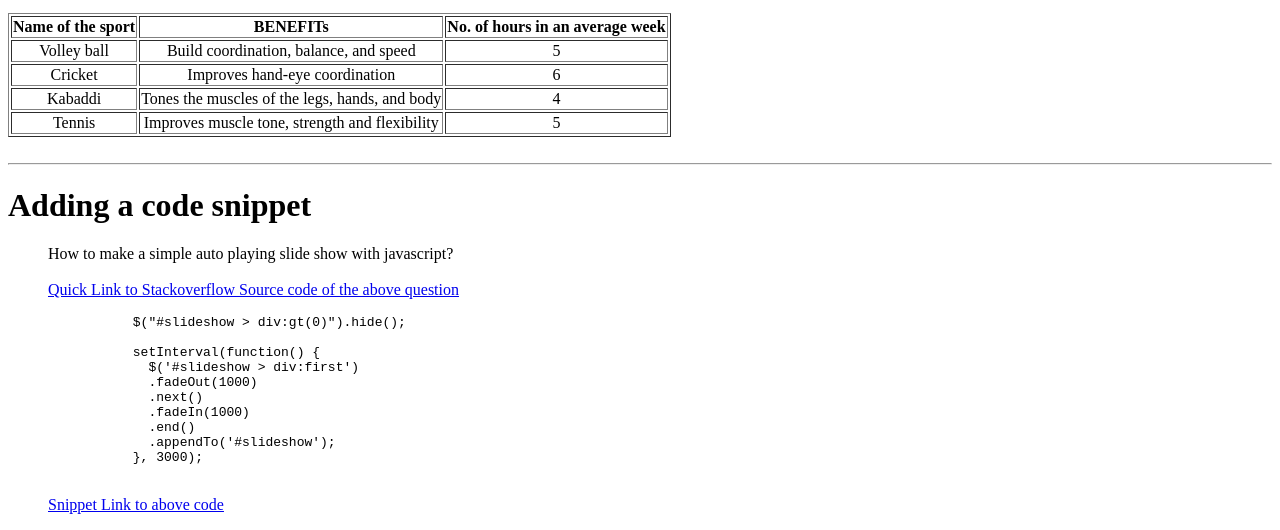
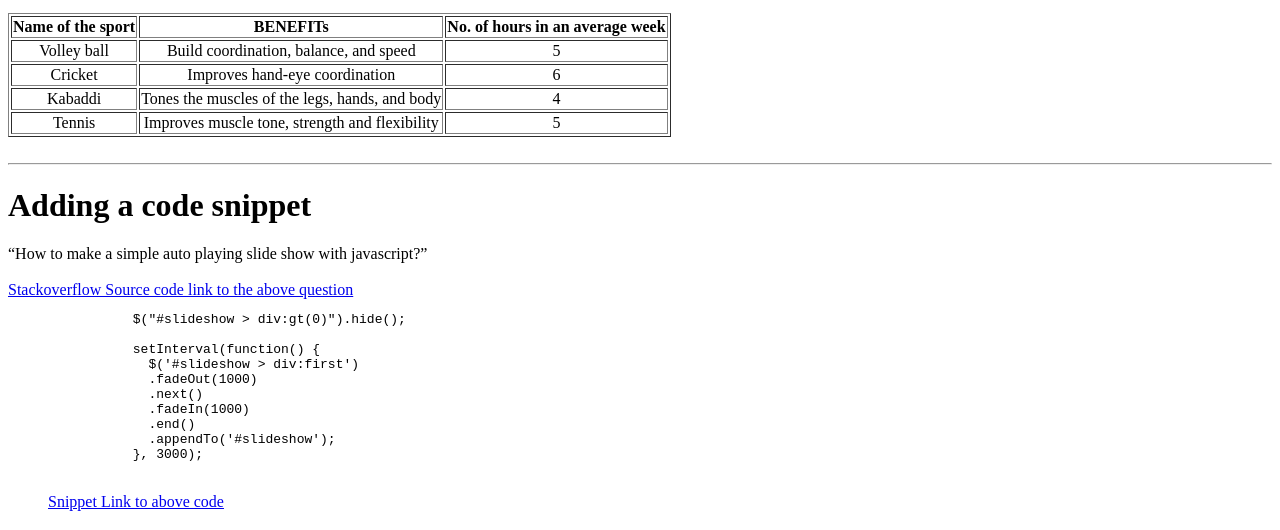
Before and after one commit to 44-563-WebApps-F23/44563-webapps-f23-assignment3-AmoghNalla, a plain HTML site: page index.html in a window 1280 px wide. Shown: the part 682-1212 px from the top of the page. Drawn offline with Linux system fonts and the light colour scheme.

Commit message:
changes made again to index file

```diff
--- a/index.html
+++ b/index.html
@@ -70,11 +70,9 @@
             <hr>
             <!-- Adding a code -->
             <h1>Adding a code snippet</h1>
-            <blockquote>
-                How to make a simple auto playing slide show with javascript?<br><br>
+            <q>How to make a simple auto playing slide show with javascript?</q><br><br>
                 <a href="https://stackoverflow.com/questions/21222360/how-to-make-a-simple-auto-playing-slide-show-with-javascript">
-                    Quick Link to Stackoverflow Source code of the above question</a>
-            </blockquote>
+                     Stackoverflow Source code link to the above question</a>
             <pre>
                 $("#slideshow > div:gt(0)").hide();
 
```
